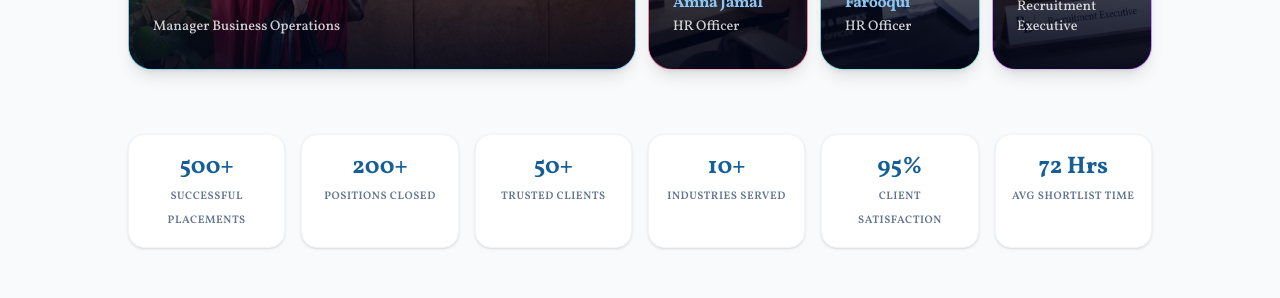
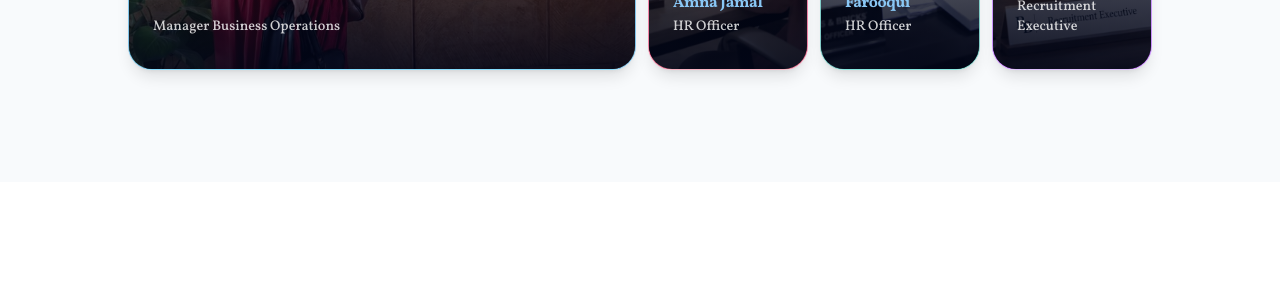
Before and after one commit to abdul000rehman9-dotcom/bucknbricks, a React (Vite) app: page / in a window 1280 px wide. Shown: the part 6000-6298 px from the top of the page. Built offline with nearby package versions, Linux system fonts and the light colour scheme; no server answers.

Commit message:
edit content

```diff
--- a/src/components/Team.tsx
+++ b/src/components/Team.tsx
@@ -157,33 +157,6 @@ export function Team() {
           })}
         </div>
 
-        {/* Stats Row */}
-        <div className="mt-16 max-w-5xl mx-auto grid grid-cols-2 sm:grid-cols-3 lg:grid-cols-6 gap-4 text-center">
-          <div className="bg-white p-4 rounded-2xl border border-slate-100 shadow-sm">
-            <span className="block text-2xl font-bold font-display text-blue-600">500+</span>
-            <span className="text-[11px] font-semibold text-slate-500 uppercase tracking-wider">Successful Placements</span>
-          </div>
-          <div className="bg-white p-4 rounded-2xl border border-slate-100 shadow-sm">
-            <span className="block text-2xl font-bold font-display text-blue-600">200+</span>
-            <span className="text-[11px] font-semibold text-slate-500 uppercase tracking-wider">Positions Closed</span>
-          </div>
-          <div className="bg-white p-4 rounded-2xl border border-slate-100 shadow-sm">
-            <span className="block text-2xl font-bold font-display text-blue-600">50+</span>
-            <span className="text-[11px] font-semibold text-slate-500 uppercase tracking-wider">Trusted Clients</span>
-          </div>
-          <div className="bg-white p-4 rounded-2xl border border-slate-100 shadow-sm">
-            <span className="block text-2xl font-bold font-display text-blue-600">10+</span>
-            <span className="text-[11px] font-semibold text-slate-500 uppercase tracking-wider">Industries Served</span>
-          </div>
-          <div className="bg-white p-4 rounded-2xl border border-slate-100 shadow-sm">
-            <span className="block text-2xl font-bold font-display text-blue-600">95%</span>
-            <span className="text-[11px] font-semibold text-slate-500 uppercase tracking-wider">Client Satisfaction</span>
-          </div>
-          <div className="bg-white p-4 rounded-2xl border border-slate-100 shadow-sm">
-            <span className="block text-2xl font-bold font-display text-blue-600">72 Hrs</span>
-            <span className="text-[11px] font-semibold text-slate-500 uppercase tracking-wider">Avg Shortlist Time</span>
-          </div>
-        </div>
 
         {/* Team Member Detail Modal */}
         <AnimatePresence>
```
